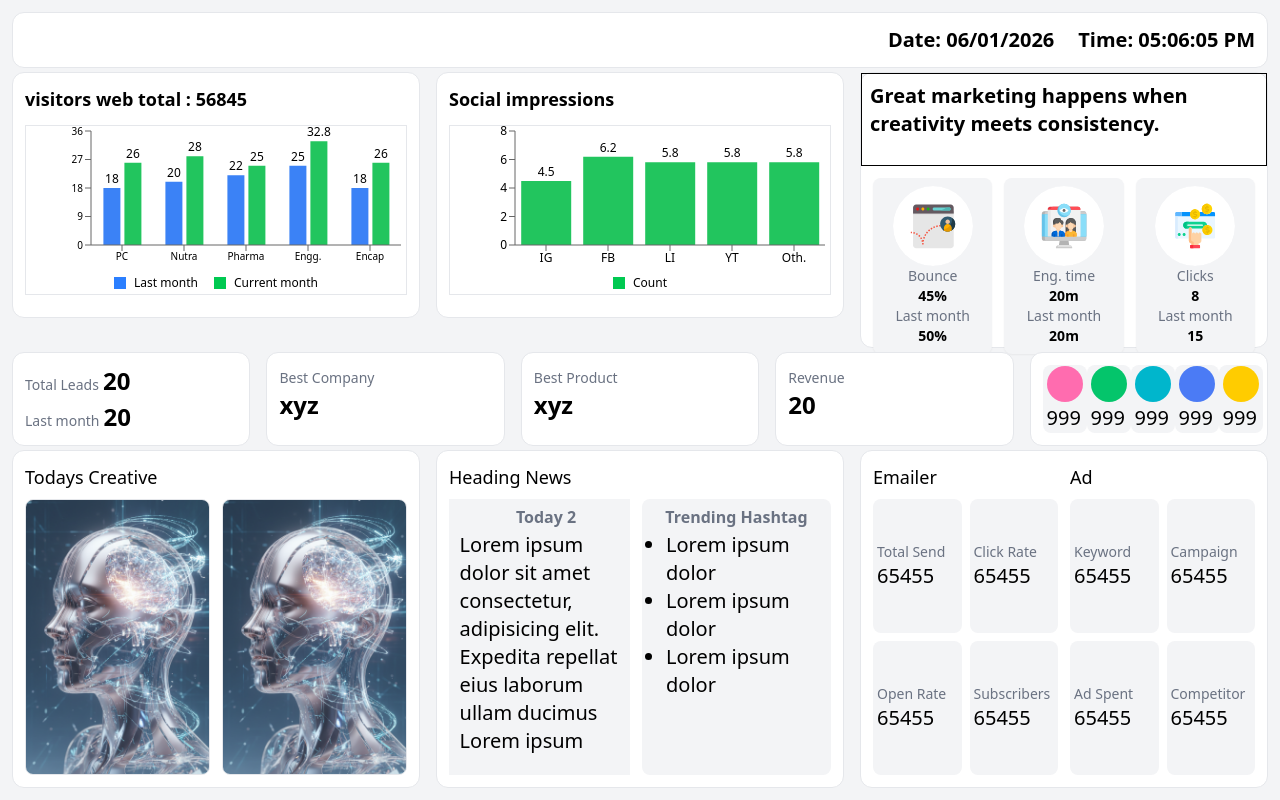
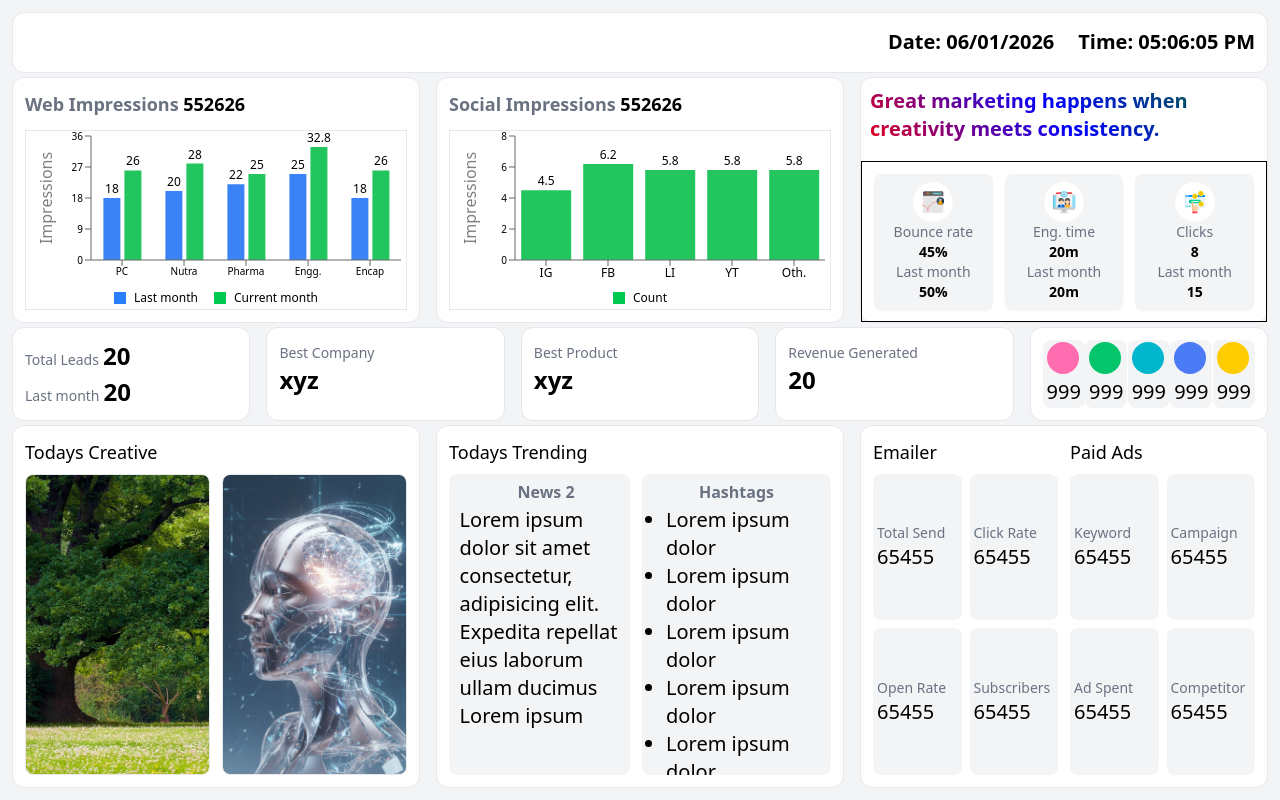
Before and after one commit to Amarjit-Gupta/next-js-dashboard, a Next.js app: page / in a window 1280 px wide. Built offline with nearby package versions, Linux system fonts and the light colour scheme.

Commit message:
first-commit

```diff
--- a/app/BarchartDouble/page.jsx
+++ b/app/BarchartDouble/page.jsx
@@ -133,7 +133,8 @@ import {
   CartesianGrid,
   ResponsiveContainer,
   LabelList,
-  Legend
+  Legend,
+  Label
 } from "recharts";
 
 const BarChartDouble = () => {
@@ -142,17 +143,17 @@ const BarChartDouble = () => {
     { title: "Nutra", ctr: 20, cvr: 28 },
     { title: "Pharma", ctr: 22, cvr: 25 },
     { title: "Engg.", ctr: 25, cvr: 32.8 },
-     { title: "Encap", ctr: 18, cvr: 26 },
+    { title: "Encap", ctr: 18, cvr: 26 },
   ];
 
   return (
     <div className="bg-white p-3 rounded-xl border w-full min-w-0 flex flex-col border-gray-200">
-      <h2 className="text-xs lg:text-lg font-semibold mb-3">
-        visitors web total : 56845
+     <h2 className=" font-semibold mb-3">
+        <span className="text-gray-500 text-[10px] lg:text-lg">Web Impressions </span><span className=" text-xs lg:text-lg">552626</span>
       </h2>
 
       <div className="w-full min-w-0 h-45 overflow-hidden">
-        <ResponsiveContainer width="100%" height={170} className="border border-gray-200 h-full">
+        <ResponsiveContainer width="100%" height={180} className="border border-gray-200 h-full">
           <BarChart data={data} barCategoryGap="20%">
             {/* <CartesianGrid strokeDasharray="3 3" /> */}
 
@@ -165,8 +166,26 @@ const BarChartDouble = () => {
             // textAnchor="end"    // rotation ke saath alignment fix
             />
 
-            <YAxis interval={0}
-              tick={{ fontSize: 10,fill: "black"  }} />
+            {/* <YAxis interval={0}
+              tick={{ fontSize: 10,fill: "black"  }}
+              tickFormatter={(value)=>`count\u00A0${ value}`}
+              /> */}
+
+            <YAxis
+              interval={0}
+              tick={{ fontSize: 10, fill: "black" }}
+            >
+              <Label
+                value="Impressions"
+                angle={-90}
+                position="insideLeft"
+                offset={15}
+                style={{
+                  textAnchor: "middle",
+                  fontSize: 16
+                }}
+              />
+            </YAxis>
 
             <Tooltip />
 
--- a/app/BarchartSingle/page.jsx
+++ b/app/BarchartSingle/page.jsx
@@ -67,6 +67,7 @@ import {
   ResponsiveContainer,
   LabelList,
   Legend,
+  Label,
 } from "recharts";
 
 const BarChartSingle = () => {
@@ -80,12 +81,12 @@ const BarChartSingle = () => {
 
   return (
     <div className="bg-white p-3 rounded-xl border w-full min-w-0 flex flex-col border-gray-200">
-      <h2 className="text-xs lg:text-lg font-semibold mb-3">
-        Social impressions
+      <h2 className=" font-semibold mb-3">
+        <span className="text-gray-500 text-[10px] lg:text-lg">Social Impressions </span><span className=" text-xs lg:text-lg">552626</span>
       </h2>
 
       <div className="w-full min-w-0 h-45 overflow-hidden">
-        <ResponsiveContainer width="100%" height={170} className="border border-gray-200 h-full">
+        <ResponsiveContainer width="100%" height={180} className="border border-gray-200 h-full">
           <BarChart data={data}>
             {/* <CartesianGrid strokeDasharray="3 3" /> */}
 
@@ -95,8 +96,23 @@ const BarChartSingle = () => {
               tick={{ fontSize: 12,fill: "black"  }}
             />
 
-            <YAxis interval={0}
-              tick={{ fontSize: 12,fill: "black"  }}/>
+            {/* <YAxis interval={0}
+              tick={{ fontSize: 12,fill: "black"  }}/> */}
+              <YAxis
+                            interval={0}
+                            tick={{ fontSize: 10, fill: "black" }}
+                          >
+                            <Label
+                              value="Impressions"
+                              angle={-90}
+                              position="insideLeft"
+                              offset={15}
+                              style={{
+                                textAnchor: "middle",
+                                fontSize: 16
+                              }}
+                            />
+                          </YAxis>
             <Tooltip />
             <Legend content={<CustomLegend />} />
 
--- a/app/Crousel/page.jsx
+++ b/app/Crousel/page.jsx
@@ -65,12 +65,12 @@ function CarouselComponent() {
   };
 
   return (
-    <div className="h-full overflow-hidden">
+    <div className="h-full overflow-hidden rounded-lg">
       <Slider {...settings} className="h-full bg-gray-100">
 
         {/* 1 */}
         <div className="h-full flex items-center justify-center rounded-lg p-1">
-          <h3 className="text-center font-bold text-gray-500 py-0.5">Today  1</h3>
+          <h3 className="text-center font-bold text-gray-500 py-0.5">News 1</h3>
           <div className="flex-1 overflow-hidden text-xs lg:text-xl">
             Lorem ipsum dolor sit amet consectetur, adipisicing elit. Expedita repellat eius laborum ullam ducimus Lorem ipsum
           </div>
@@ -78,7 +78,7 @@ function CarouselComponent() {
 
         {/* 2 */}
         <div className="h-full flex items-center justify-center rounded-lg p-1">
-          <h3 className="text-center font-bold text-gray-500 py-0.5">Today  2</h3>
+          <h3 className="text-center font-bold text-gray-500 py-0.5">News 2</h3>
           <div className="flex-1 overflow-hidden text-xs lg:text-xl">
             Lorem ipsum dolor sit amet consectetur, adipisicing elit. Expedita repellat eius laborum ullam ducimus Lorem ipsum
           </div>
@@ -86,7 +86,7 @@ function CarouselComponent() {
 
         {/* 3 */}
         <div className="h-full flex items-center justify-center rounded-lg p-1">
-          <h3 className="text-center font-bold text-gray-500 py-0.5">Today  3</h3>
+          <h3 className="text-center font-bold text-gray-500 py-0.5">News 3</h3>
           <div className="flex-1 overflow-hidden text-xs lg:text-xl">
             Lorem ipsum dolor sit amet consectetur, adipisicing elit. Expedita repellat eius laborum ullam ducimus Lorem ipsum
           </div>
@@ -95,7 +95,7 @@ function CarouselComponent() {
 
         {/* 4 */}
         <div className="h-full flex items-center justify-center rounded-lg p-1">
-          <h3 className="text-center font-bold text-gray-500 py-0.5">Today  4</h3>
+          <h3 className="text-center font-bold text-gray-500 py-0.5">News 4</h3>
           <div className="flex-1 overflow-hidden text-xs lg:text-xl">
             Lorem ipsum dolor sit amet consectetur, adipisicing elit. Expedita repellat eius laborum ullam ducimus Lorem ipsum
           </div>
@@ -103,7 +103,7 @@ function CarouselComponent() {
 
         {/* 5 */}
         <div className="h-full flex items-center justify-center rounded-lg p-1">
-          <h3 className="text-center font-bold text-gray-500 py-0.5">Today  5</h3>
+          <h3 className="text-center font-bold text-gray-500 py-0.5">News 5</h3>
           <div className="flex-1 overflow-hidden text-xs lg:text-xl">
             Lorem ipsum dolor sit amet consectetur, adipisicing elit. Expedita repellat eius laborum ullam ducimus Lorem ipsum
           </div>
@@ -111,7 +111,7 @@ function CarouselComponent() {
 
         {/* 6 */}
         <div className="h-full flex items-center justify-center rounded-lg p-1">
-          <h3 className="text-center font-bold text-gray-500 py-0.5">Today  6</h3>
+          <h3 className="text-center font-bold text-gray-500 py-0.5">News 6</h3>
           <div className="flex-1 overflow-hidden text-xs lg:text-xl">
             Lorem ipsum dolor sit amet consectetur, adipisicing elit. Expedita repellat eius laborum ullam ducimus Lorem ipsum
           </div>
@@ -119,7 +119,7 @@ function CarouselComponent() {
 
         {/* 7 */}
         <div className="h-full flex items-center justify-center rounded-lg p-1">
-          <h3 className="text-center font-bold text-gray-500 py-0.5">Today  7</h3>
+          <h3 className="text-center font-bold text-gray-500 py-0.5">News 7</h3>
           <div className="flex-1 overflow-hidden text-xs lg:text-xl">
             Lorem ipsum dolor sit amet consectetur, adipisicing elit. Expedita repellat eius laborum ullam ducimus Lorem ipsum
           </div>
@@ -127,7 +127,7 @@ function CarouselComponent() {
 
         {/* 8 */}
         <div className="h-full flex items-center justify-center rounded-lg p-1">
-          <h3 className="text-center font-bold text-gray-500 py-0.5">Today  8</h3>
+          <h3 className="text-center font-bold text-gray-500 py-0.5">News 8</h3>
           <div className="flex-1 overflow-hidden text-xs lg:text-xl">
             Lorem ipsum dolor sit amet consectetur, adipisicing elit. Expedita repellat eius laborum ullam ducimus Lorem ipsum
           </div>
@@ -135,7 +135,7 @@ function CarouselComponent() {
 
         {/* 9 */}
         <div className="h-full flex items-center justify-center rounded-lg p-1">
-          <h3 className="text-center font-bold text-gray-500 py-0.5">Today  9</h3>
+          <h3 className="text-center font-bold text-gray-500 py-0.5">News 9</h3>
           <div className="flex-1 overflow-hidden text-xs lg:text-xl">
             Lorem ipsum dolor sit amet consectetur, adipisicing elit. Expedita repellat eius laborum ullam ducimus Lorem ipsum
           </div>
@@ -143,13 +143,11 @@ function CarouselComponent() {
 
         {/* 10 */}
         <div className="h-full flex items-center justify-center rounded-lg p-1">
-          <h3 className="text-center font-bold text-gray-500 py-0.5">Today  10</h3>
+          <h3 className="text-center font-bold text-gray-500 py-0.5">News 10</h3>
           <div className="flex-1 overflow-hidden text-xs lg:text-xl">
             Lorem ipsum dolor sit amet consectetur, adipisicing elit. Expedita repellat eius laborum ullam ducimus Lorem ipsum
           </div>
         </div>
-
-
       </Slider>
     </div>
   );
--- a/app/Emailer/page.jsx
+++ b/app/Emailer/page.jsx
@@ -55,7 +55,7 @@ const Emailer = () => {
 
             <div className="flex flex-col h-full">
 
-                <h1 className="font-medium text-xs lg:text-lg mb-2">Ad</h1>
+                <h1 className="font-medium text-xs lg:text-lg mb-2">Paid Ads</h1>
 
                 <div className="flex-1 grid grid-cols-2 gap-2">
                     <div className=" flex flex-col justify-center px-1 bg-gray-100 rounded-lg">
--- a/app/TodaysCreative/page.jsx
+++ b/app/TodaysCreative/page.jsx
@@ -52,6 +52,8 @@
 
 import Image from 'next/image';
 
+let SIGNED_URL = "https://dashboard-asset-library.s3.amazonaws.com/assets/cf118093-9035-46f3-aa4d-2da8de215558_pharma.jpeg?X-Amz-Algorithm=AWS4-HMAC-SHA256&X-Amz-Credential=AKIA5RA6WRQ325X2CWDH%2F20260108%2Feu-north-1%2Fs3%2Faws4_request&X-Amz-Date=20260108T060559Z&X-Amz-Expires=300&X-Amz-SignedHeaders=host&X-Amz-Signature=fb4737570aa9f47783c2d80086ad9de9efa30c48545764ffad7289aedf47b1b0";
+
 const TodaysCreative = () => {
   return (
     <div className="h-full flex flex-col overflow-hidden">
@@ -74,16 +76,17 @@ const TodaysCreative = () => {
             priority
           />
         </div> */}
-        <div className="relative overflow-hidden rounded-lg border border-gray-200 w-full">
-          <Image
-            src="/about.png"
-            alt="Example image"
-            fill
-            className="object-cover"
-            priority
-            sizes="50vw"
+        <div className="w-full overflow-hidden rounded-lg border border-gray-200">
+          <img
+            src="/a3.jpg"
+            alt="image"
+            className="w-full h-full object-cover"
           />
         </div>
+
+
+        {/* <img src="https://dashboard-asset-library.s3.amazonaws.com/assets/cf118093-9035-46f3-aa4d-2da8de215558_pharma.jpeg?X-Amz-Algorithm=AWS4-HMAC-SHA256&X-Amz-Credential=AKIA5RA6WRQ325X2CWDH%2F20260108%2Feu-north-1%2Fs3%2Faws4_request&X-Amz-Date=20260108T060559Z&X-Amz-Expires=300&X-Amz-SignedHeaders=host&X-Amz-Signature=fb4737570aa9f47783c2d80086ad9de9efa30c48545764ffad7289aedf47b1b0" className='object-cover' alt="" /> */}
+
 
         {/* Image 2 */}
         <div className="relative overflow-hidden rounded-lg border border-gray-200 w-full">
--- a/app/Total/page.jsx
+++ b/app/Total/page.jsx
@@ -4,7 +4,7 @@ import Image from "next/image";
 const Total = () => {
   return (
     <div className="grid grid-cols-3 gap-3 p-3">
-      <CardData title1="Bounce" title2="Last month" value1={'45%'} value2={'50%'} icon="/frame-1.svg"/>
+      <CardData title1="Bounce rate" title2="Last month" value1={'45%'} value2={'50%'} icon="/frame-1.svg"/>
       <CardData title1="Eng. time" title2="Last month" value1={'20m'} value2={'20m'} icon="/frame-2.svg" />
       <CardData title1="Clicks" title2="Last month" value1={8} value2={15} icon="/frame-3.svg" />
     </div>
@@ -21,7 +21,7 @@ const CardData = ({ title1, title2, value1, value2,icon }) => {
     <div className="bg-gray-100 shadow-xs rounded-lg p-2 flex flex-col justify-around items-center">
 
       {/* Icon */}
-      <div className="h-10 lg:h-20 w-10 lg:w-20 rounded-full bg-gray-100 flex items-center justify-center relative">
+      <div className="h-10 w-10 rounded-full bg-gray-100 flex items-center justify-center relative">
         <Image
           src={icon}
           alt="icon"
--- a/app/globals.css
+++ b/app/globals.css
@@ -7,3 +7,5 @@
   transform: scale(0.6);
   /* transform-origin: center; */
 }
+
+.gradient-text{background-image:linear-gradient(45deg,red,blue,green);background-clip: text;color: transparent;}
--- a/app/page.js
+++ b/app/page.js
@@ -127,7 +127,7 @@ import Total from "./Total/page";
 const App = () => {
   return (
     // <div className="h-screen bg-gray-100 p-1 lg:p-3 grid grid-rows-[0.2fr_1fr_0.5fr_1.2fr] gap-4">
-    <div className="h-screen bg-gray-100 p-1 lg:p-3 grid grid-rows-[0.2fr_0.7fr_0.3fr_1.2fr] gap-1">
+    <div className="h-screen bg-gray-100 p-1 lg:p-3 grid grid-rows-[0.2fr_0.7fr_0.3fr_1.2fr] gap-1 overflow-hidden">
     {/* // <div className="bg-gray-100 p-3 m-auto flex flex-col gap-2"> */}
       {/* HEADER */}
       <div className=" bg-white rounded-xl flex items-center border border-gray-200">
@@ -139,9 +139,9 @@ const App = () => {
         <div className="h-full"><BarChartDouble /></div>
         <div className="h-full"><BarChartSingle /></div>
         <div className="h-full border bg-white rounded-xl border-gray-200">
-          <div className="h-[34%] border p-2 text-xl font-bold">Great marketing happens when creativity meets consistency.
+          <div className="h-[34%] border p-2 text-xl font-bold gradient-text">Great marketing happens when creativity meets consistency.
           </div>
-          <div className=" "><Total/></div>
+          <div className="h-[66%] border"><Total/></div>
 
           </div>
       </div>
@@ -151,27 +151,27 @@ const App = () => {
         <KPI txt1="Total Leads" txt2="Last month" val1={20} val2={20} />
         <KPI txt1="Best Company" val1="xyz" />
         <KPI txt1="Best Product" val1="xyz" />
-        <KPI txt1="Revenue" val1={20} />
+        <KPI txt1="Revenue Generated" val1={20} />
 
         <div className="h-full p-1 lg:p-3 flex justify-between bg-white rounded-xl border border-gray-200">
           <div className=" flex flex-col justify-around bg-gray-100 rounded-lg px-1">
-            <div className=" p-1 rounded-full h-4 w-4 lg:h-9 lg:w-9 bg-[#ff6caf]"></div>
+            <div className=" p-1 rounded-full h-4 w-4 lg:h-8 lg:w-8 bg-[#ff6caf]"></div>
             <div className="text-[10px] lg:text-xl font-medium">999</div>
           </div>
           <div className=" flex flex-col justify-around bg-gray-100 rounded-lg px-1">
-            <div className=" p-1 rounded-full h-4 w-4 lg:h-9 lg:w-9 bg-[#04c56b]"></div>
+            <div className=" p-1 rounded-full h-4 w-4 lg:h-8 lg:w-8 bg-[#04c56b]"></div>
             <div className=" text-[10px] lg:text-xl  font-medium">999</div>
           </div>
           <div className=" flex flex-col justify-around bg-gray-100 rounded-lg px-1">
-            <div className=" p-1 rounded-full h-4 w-4 lg:h-9 lg:w-9 bg-[#00b6cc]"></div>
+            <div className=" p-1 rounded-full h-4 w-4 lg:h-8 lg:w-8 bg-[#00b6cc]"></div>
             <div className=" text-[10px] lg:text-xl  font-medium">999</div>
           </div>
           <div className=" flex flex-col justify-around bg-gray-100 rounded-lg px-1">
-            <div className=" p-1 rounded-full h-4 w-4 lg:h-9 lg:w-9 bg-[#4b7bf5]"></div>
+            <div className=" p-1 rounded-full h-4 w-4 lg:h-8 lg:w-8 bg-[#4b7bf5]"></div>
             <div className=" text-[10px] lg:text-xl  font-medium">999</div>
           </div>
           <div className=" flex flex-col justify-around bg-gray-100 rounded-lg px-1">
-            <div className=" p-1 rounded-full h-4 w-4 lg:h-9 lg:w-9 bg-[#ffcc00]"></div>
+            <div className=" p-1 rounded-full h-4 w-4 lg:h-8 lg:w-8 bg-[#ffcc00]"></div>
             <div className=" text-[10px] lg:text-xl  font-medium">999</div>
           </div>
         </div>
@@ -187,7 +187,7 @@ const App = () => {
 
         {/* Heading News + Carousel + Hashtags */}
         <div className=" p-3 flex flex-col h-full overflow-hidden bg-white rounded-xl  border border-gray-200">
-          <h2 className="font-medium text-xs lg:text-lg mb-2">Heading News</h2>
+          <h2 className="font-medium text-xs lg:text-lg mb-2">Todays Trending</h2>
 
           <div className="flex-1 flex gap-3 overflow-hidden">
             {/* Carousel */}
@@ -197,14 +197,15 @@ const App = () => {
 
             {/* Trending Hashtags */}
             <div className="flex-1 p-1 bg-gray-100 rounded-lg">
-              <h3 className="font-semibold text-gray-500 py-0.5 text-center">Trending Hashtag</h3>
+              <h3 className="font-semibold text-gray-500 py-0.5 text-center">Hashtags</h3>
               <ul className="list-disc pl-5 text-xs lg:text-xl">
+                <li>Lorem ipsum dolor</li>
+                <li>Lorem ipsum dolor</li>
                 <li>
                   Lorem ipsum dolor
                 </li>
                 <li>Lorem ipsum dolor</li>
                 <li>Lorem ipsum dolor</li>
-
               </ul>
             </div>
           </div>
```
Also changed, not shown: public/a3.jpg (added).
